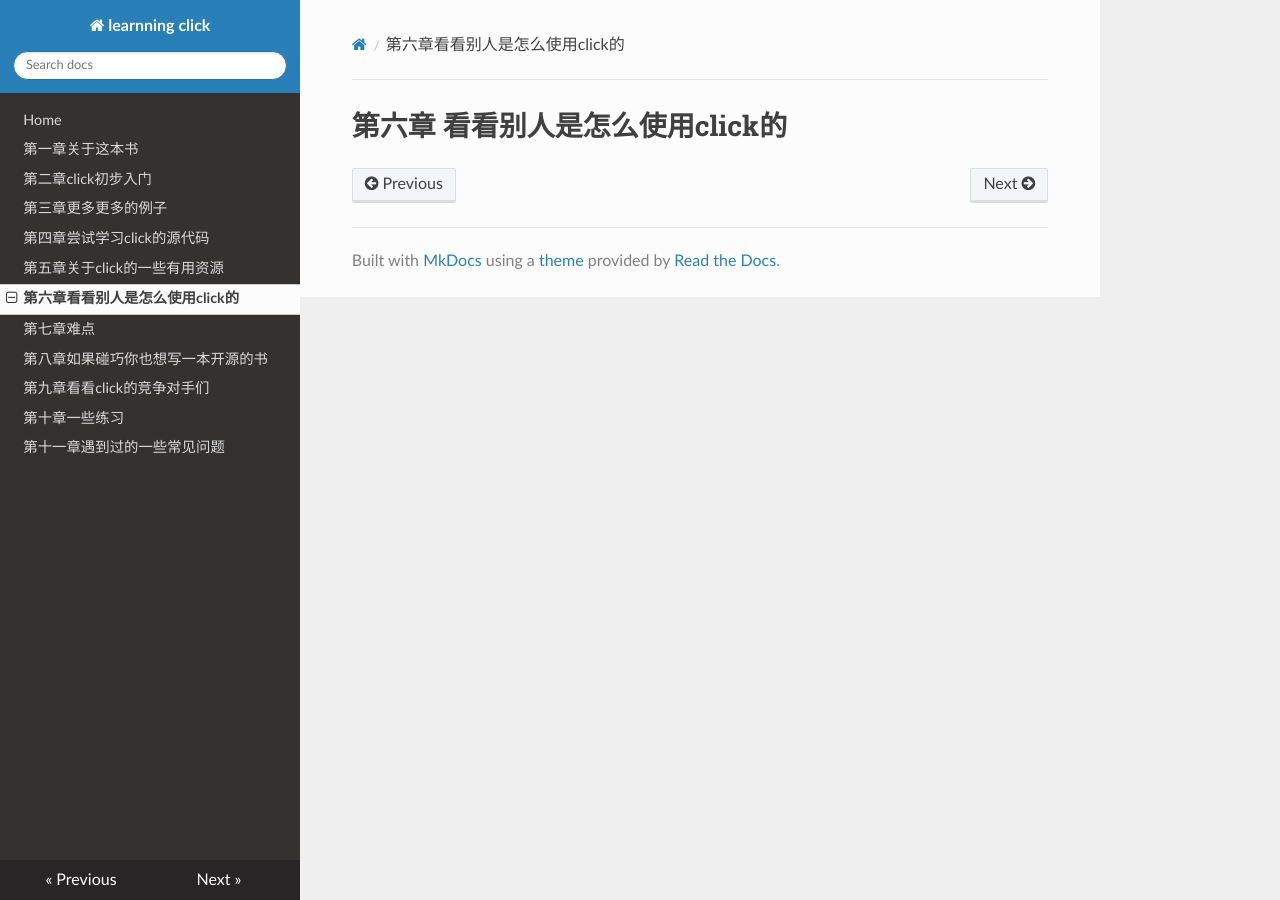
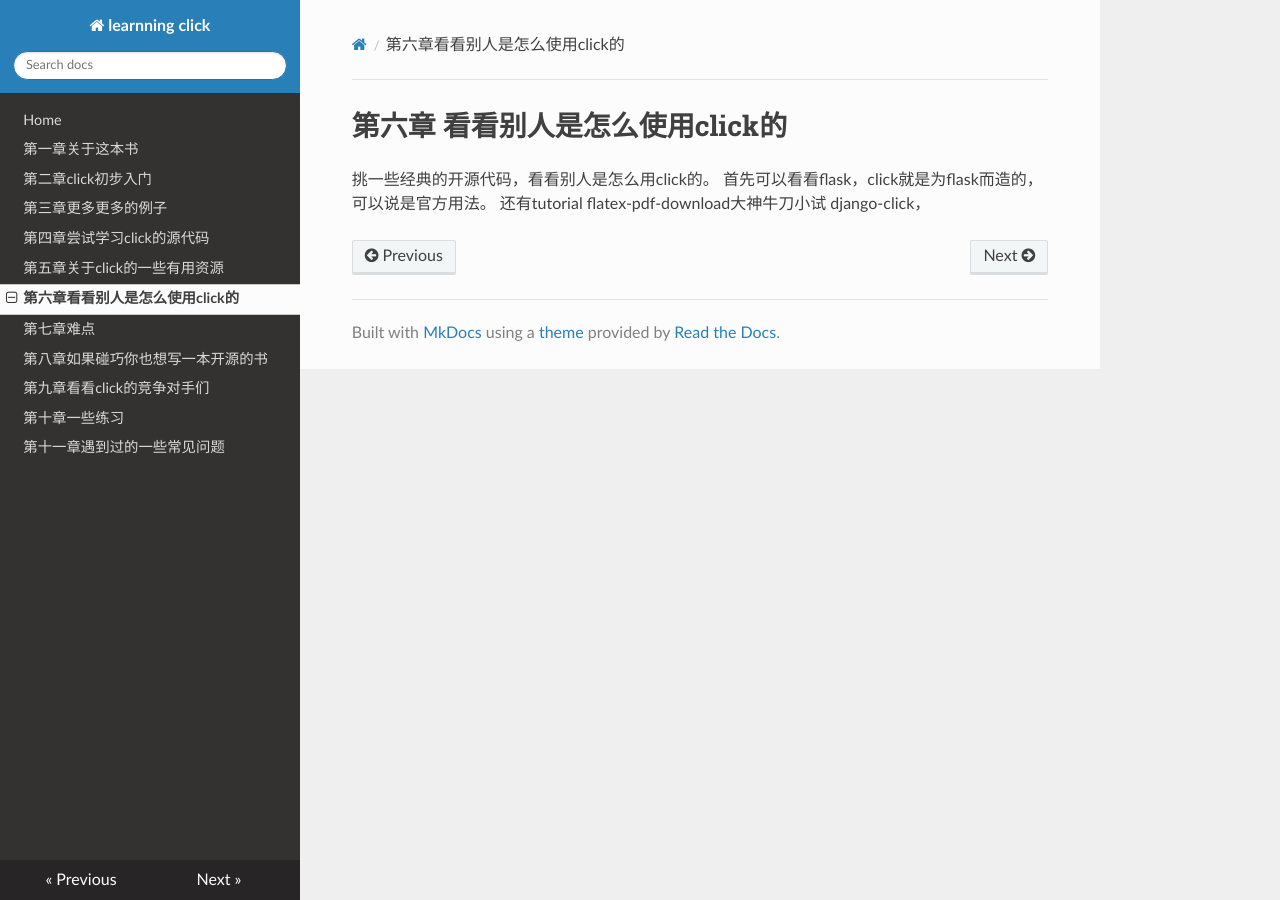
Before and after one commit to lizkca/thebook, an MkDocs documentation site: the page built from docs/chap6.md, in a window 1280 px wide. Built offline with MkDocs 1.6.1, drawn with Linux system fonts in a browser that asks for light colours; nearby versions of some CDN libraries.

Commit message:
chap5, chap6

```diff
--- a/docs/chap6.md
+++ b/docs/chap6.md
@@ -1 +1,7 @@
 # 第六章 看看别人是怎么使用click的
+
+挑一些经典的开源代码，看看别人是怎么用click的。
+首先可以看看flask，click就是为flask而造的，可以说是官方用法。
+还有tutorial
+flatex-pdf-download大神牛刀小试
+django-click，
```
Also changed, not shown: docs/chap5.md (+1 -1 lines).
